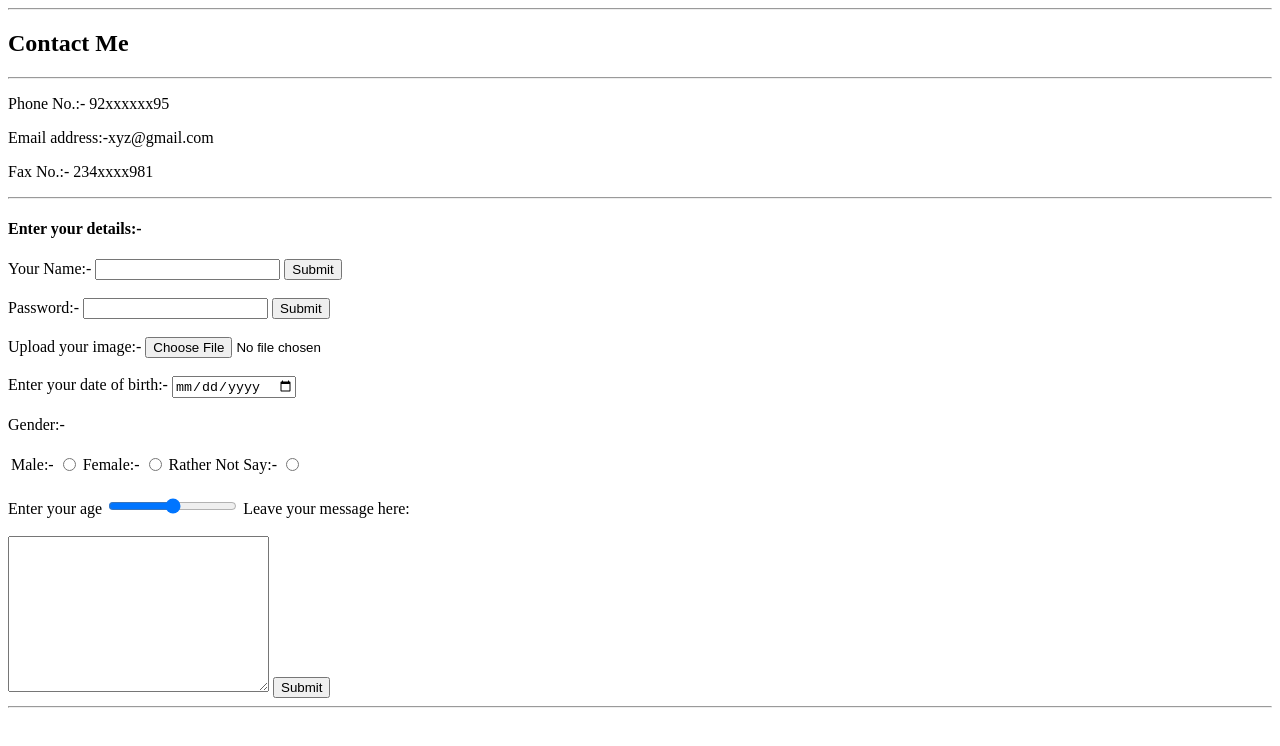
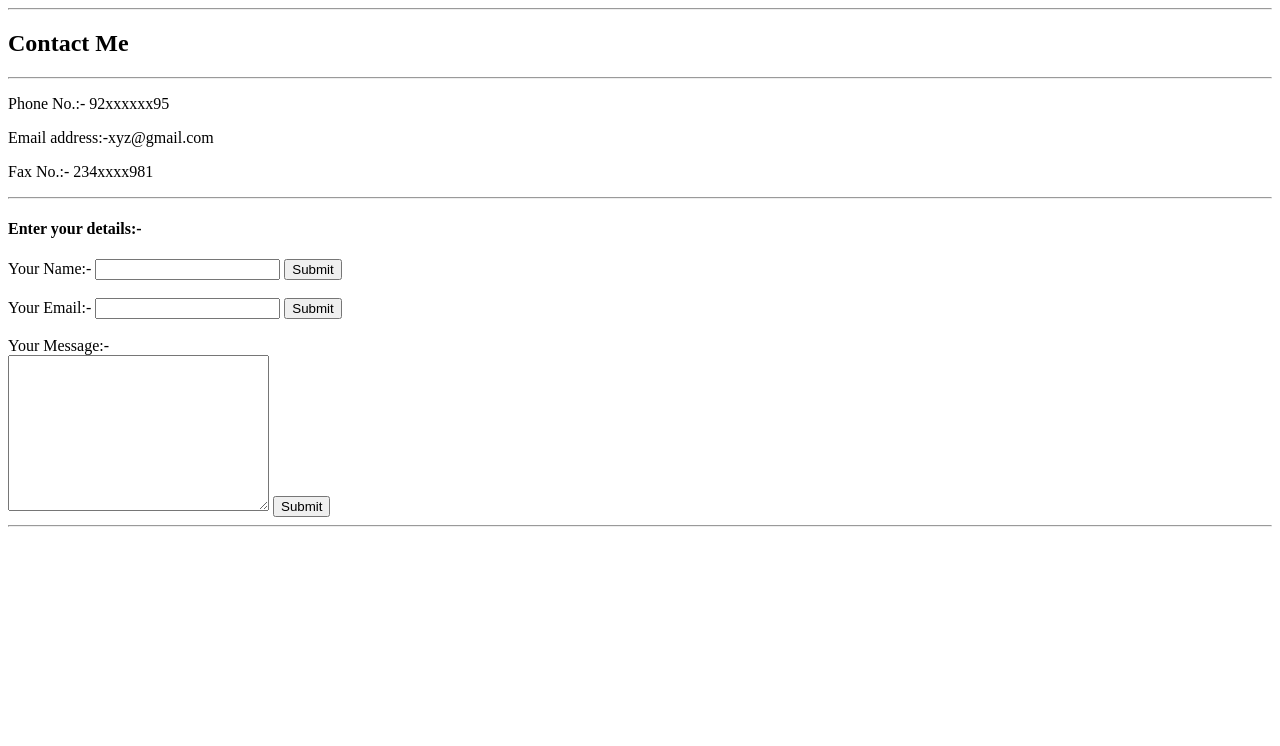
Before and after one commit to TheSunnyBhatt/MyFirstWebsite, a plain HTML site: page contact.html in a window 1280 px wide. Drawn offline with Linux system fonts and the light colour scheme.

Commit message:
Add files via upload

```diff
--- a/contact.html
+++ b/contact.html
@@ -24,19 +24,22 @@
     <p>
       <h4>Enter your details:-</h4>
     </p>
-    <form class="" action="mailto:sunnybhatt497@gmail.com" method="post">
+    <form class="" action="mailto:sunnybhatt497@gmail.com" method="post" enctype="text/plain">
       <label>Your Name:-</label>
       <input type="text" name="yourName" value="">
       <input type="submit" name=""><br><br>
-      <label>Password:-</label>
-      <input type="password" name="yourPassword" value="">
+      <label>Your Email:-</label>
+      <input type="email" name="yourEmail" value="">
       <input type="submit" name=""><br><br>
-      <label>Upload your image:-</label>
-      <input type="file" name="yourImage"><br><br>
-      <label>Enter your date of birth:-</label>
-      <input type="date" name="yourDateofBirth" value=""><br><br>
+      <label>Your Message:-</label><br>
+      <textarea name="yourMessage" rows="10" cols="30"></textarea>
+      <input type="submit" name="">
+    </form>
+  <hr>
+</body>
+</html>
 
-      <table>
+      <!--<table>
         <label>Gender:-</label>
 
         <tr>
@@ -44,7 +47,7 @@
           <td><label>Male:-</label></td>
 
           <td>
-            <input type="radio" name="yourGender" value="">
+            <input type="radio" name="Male" value="">
 
           </td>
 
@@ -56,12 +59,12 @@
 
           <td><label>Female:-</label></td><br>
           <td>
-            <input type="radio" name="yourGender" value="">
+            <input type="radio" name="yourGender" name="Female" value="">
 
           </td>
           <td><label>Rather Not Say:-</label></td><br />
           <td>
-            <input type="radio" name="yourGender" value="">
+            <input type="radio" name="Rather Not Say" value="">
           </td>
 
 
@@ -73,18 +76,7 @@
 
         </tr>
       </table><br>
-      <label>Enter your age</label>
 
-        <input type="range" name="" value="">
         <label>Leave your message here:</label><br><br>
         <textarea name="yourMessage" rows="10" cols="30"></textarea>
-        <input type="submit" name="">
-    </form>
-
-
-  <hr>
-
-
-</body>
-
-</html>
+        <input type="submit" name="">-->
```
